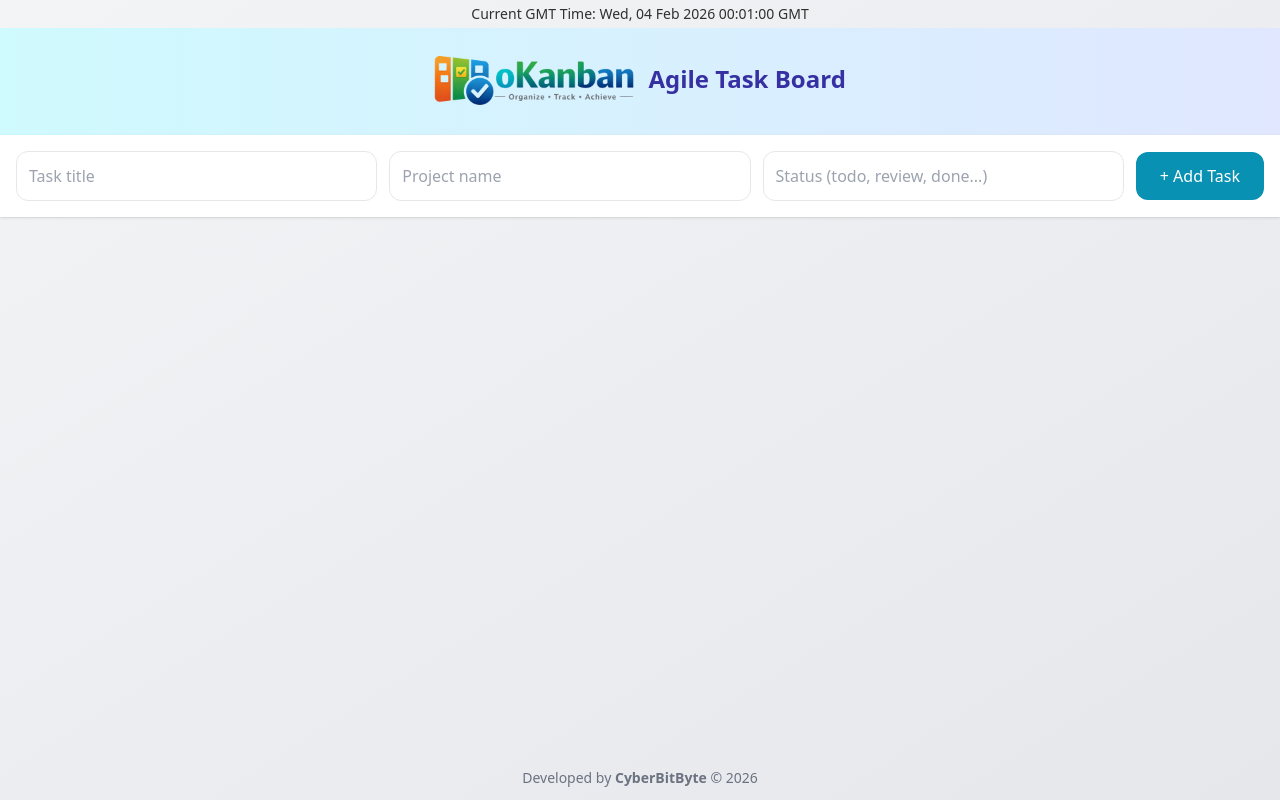
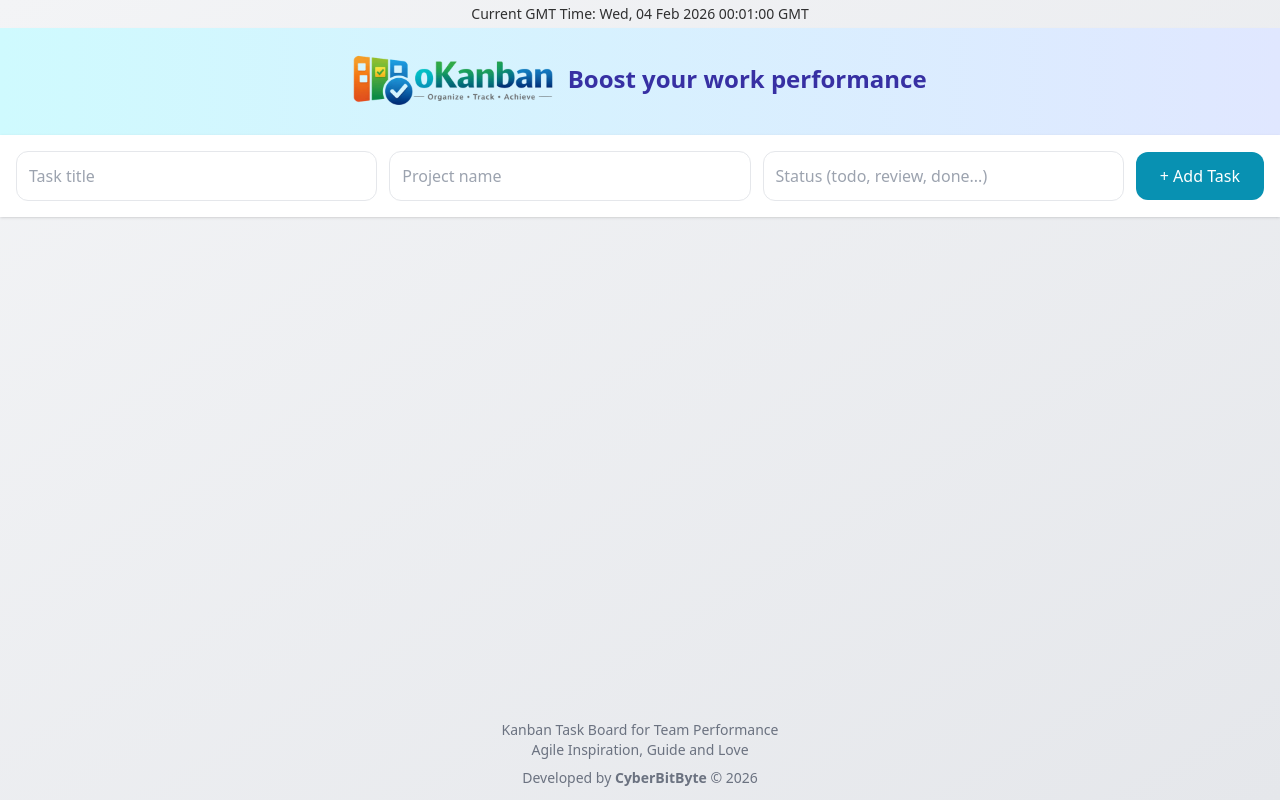
Before and after one commit to Cyber-Bit-Byte/okanban, a plain HTML site: page index.html in a window 1280 px wide. Drawn offline with nearby package versions, Linux system fonts and the light colour scheme.

Commit message:
style: header and footer text

```diff
--- a/index.html
+++ b/index.html
@@ -538,7 +538,8 @@
     <header class="bg-gradient-to-r from-cyan-100 to-indigo-100 text-white p-5 shadow-lg">
         <h1 class="text-2xl font-bold text-indigo-800 text-center">
             <img src="okanban-logo.webp" alt="oKanban Logo" width="200" class="block sm:inline-block mx-auto sm:mr-2 align-middle">
-            Agile Task Board</h1>
+            <span>Boost your work performance</span>
+        </h1>
     </header>
 
     <!-- Add Task Form -->
@@ -563,7 +564,11 @@
 
     <!-- Footer -->
     <footer class="text-center text-sm p-3 text-gray-500">
-        Developed by <strong><a href="https://cyberbitbyte.com" target="_blank">CyberBitByte</a></strong> © 2026
+        <div class="my-2">
+            <h2>Kanban Task Board for Team Performance</h2>
+            <h3>Agile Inspiration, Guide and Love</h3>
+        </div>
+        Developed by <strong><a href="https://cyberbitbyte.com" target="_blank">CyberBitByte</a></strong> &copy; 2026
     </footer>
 
     <!-- JavaScript -->
```
